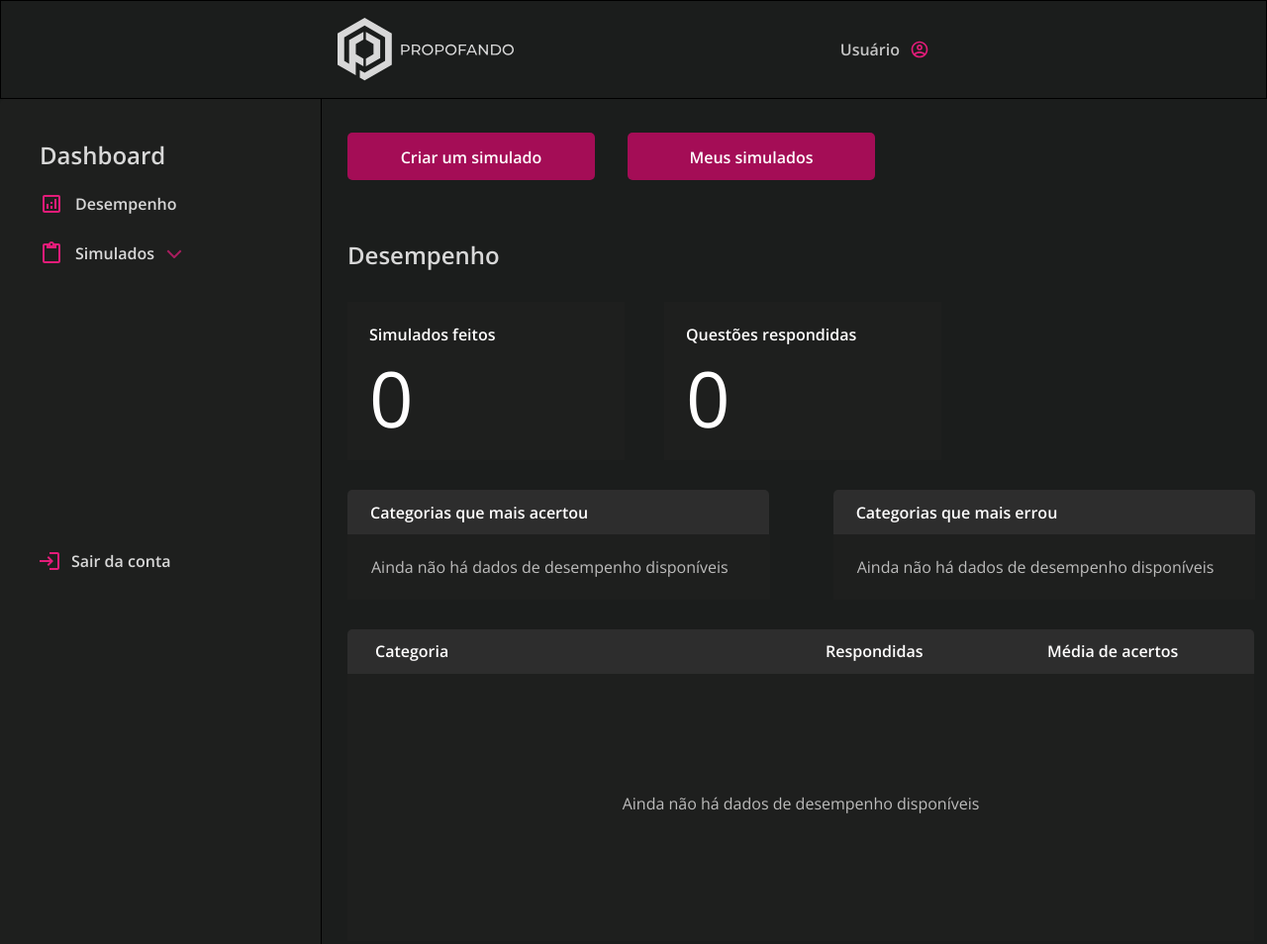
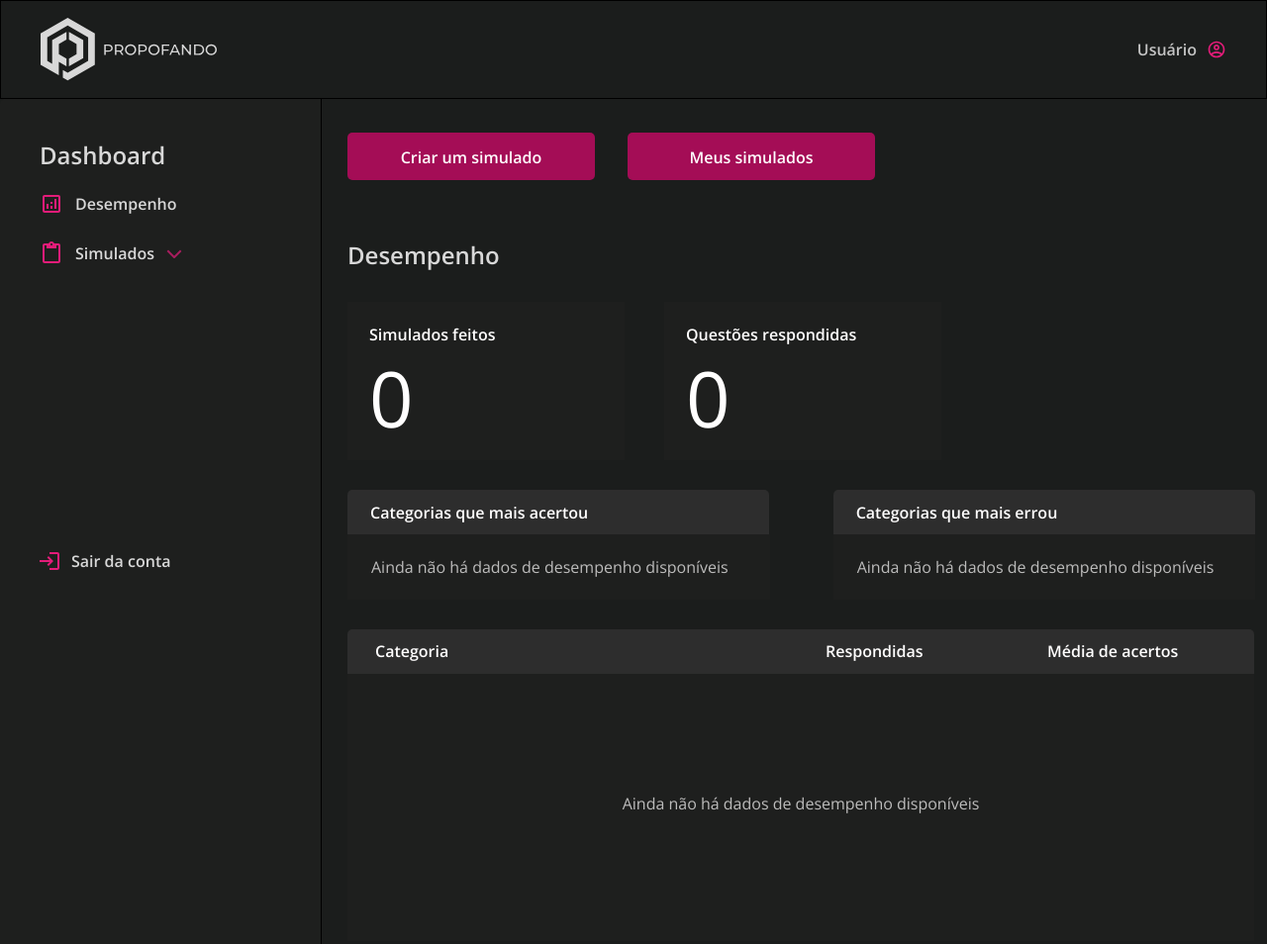
Before and after one commit to Thaina-Abrantes/propofando-frontend, a React app: page /studentmain in a window 1280 px wide. Shown: the top 954 px of the page at 99% size. Built offline with nearby package versions, Linux system fonts and the light colour scheme.

Commit message:
ajuste na distância entre elementos do header

```diff
--- a/src/components/StudentHeader/styles.module.scss
+++ b/src/components/StudentHeader/styles.module.scss
@@ -1,6 +1,6 @@
 .header-container {
   min-height: 100px;
-  width: 100%;
+  width: 100vw;
 
   border: 1px solid var(--black400);
   background-color: var(--black);
@@ -9,7 +9,7 @@
   align-items: center;
   justify-content: space-between;
 
-  padding: 0 340px;
+  padding: 0 40px;
 
   img {
     height: 64px;
```
